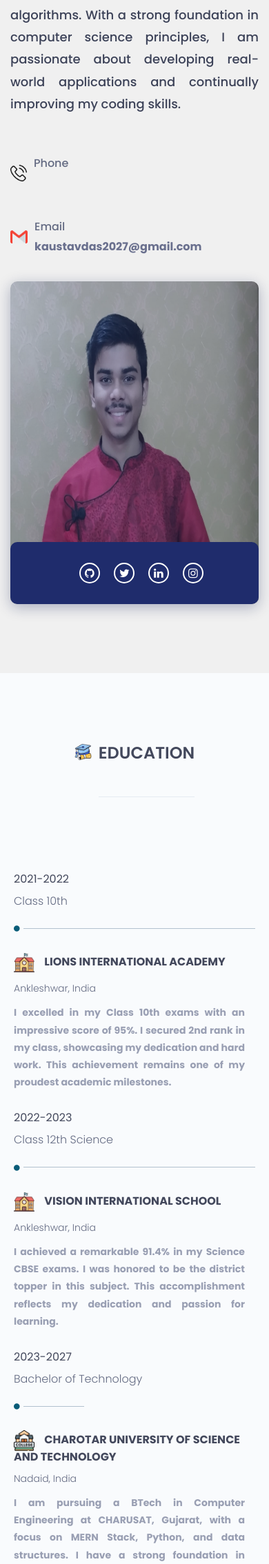
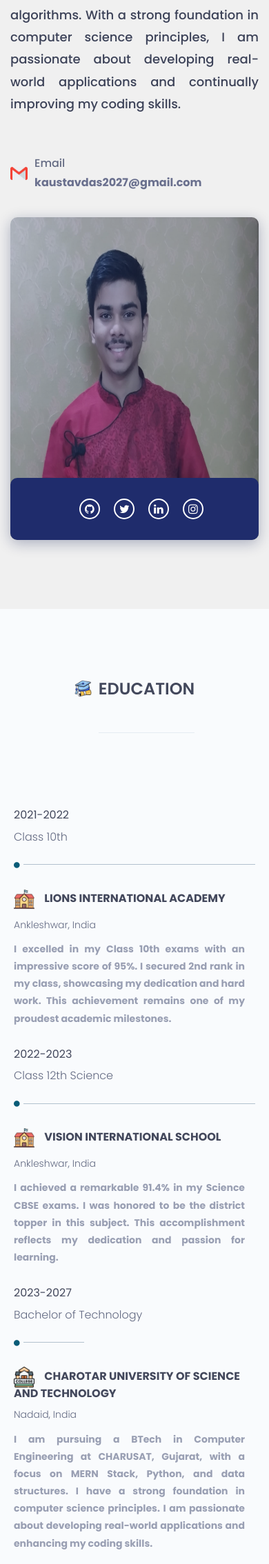
Before and after one commit to kaustav3071/MyPortfolio, a Flask app: page / in a window 390 px wide. Shown: the part 1217-3485 px from the top of the page at 69% size. Run offline with Flask 3, Linux system fonts and the light colour scheme; some libraries are stand-ins or nearby versions.

Commit message:
Remove phone contact section from index.html

```diff
--- a/templates/index.html
+++ b/templates/index.html
@@ -132,19 +132,6 @@
 									</h3>
 								</div>
 								<div class="row">
-									<div class="col-sm-4">
-										<div class="single-about-add-info" style="display: flex; align-items: center;">
-											<img src="/static/images/about/phone-call.png" alt="Phone Icon" width="24" height="24" style="margin-right: 10px;">
-											<div>
-												<h3 style="margin: 0;">phone
-
-												</h3>
-												<p style="margin: 0;"><strong>
-													<a href="tel:{{params['phoneno']}}">{{params['phoneno']}}</a></strong>
-												</p>
-											</div>
-										</div>
-									</div>
 									<div class="col-sm-4">
 										<div class="single-about-add-info" style="display: flex; align-items: center;">
 											<img src="/static/images/about/gmail.png" alt="Eamil Icon" width="25" height="26" style="margin-right: 10px;">
```
